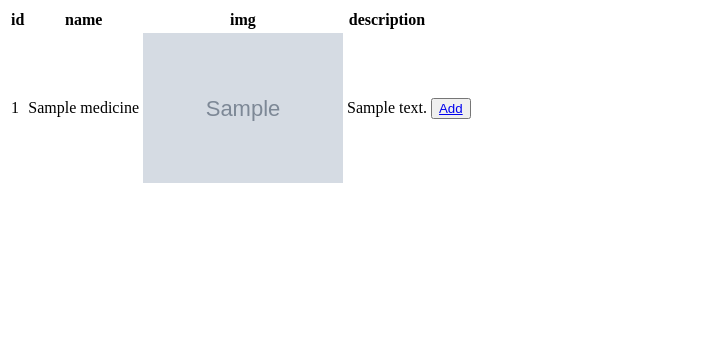
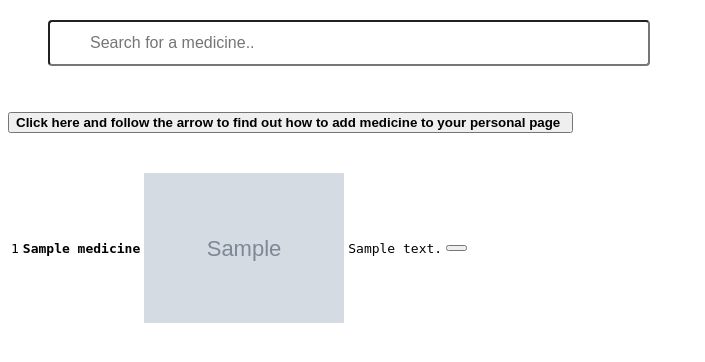
Before and after one commit to IlytaN/medicine_web, a CodeIgniter app: the page made by application/views/medicines/show_medicines.php in a window 1280 px wide. Shown: the top 362 px of the page, without its empty margins (0-705 px from the left). Run offline with CodeIgniter, Linux system fonts and the light colour scheme; tables that the repository leaves empty or names only in its code hold one stand-in row (values such as "Sample post"); the template is opened without the code that fills it: most values are stand-ins (such as "Sample title", 1, 10 or a date in 2020); grey boxes marked "Sample" are stand-in pictures; some libraries are stand-ins or nearby versions.

Commit message:
Update show_medicines.php

```diff
--- a/application/views/medicines/show_medicines.php
+++ b/application/views/medicines/show_medicines.php
@@ -1,20 +1,48 @@
 <!-- show all medicines-->
-<TABLE class="table table-bordered">
+<link rel="stylesheet" type="text/css" href="css/mystyle.css">
+<script src="https://ajax.googleapis.com/ajax/libs/jquery/3.1.1/jquery.min.js"></script>
+<div class="form">
+    <form>
+  <input type="text" name="search" placeholder="Search for a medicine..">
+</form>
+    </div>
+
+<br>
+<!-- JQuery Moving Annimation -->
+<div class="fixed-top jquery"><script>
+$(document).ready(function(){
+    $("button").click(function(){
+        $("div").animate({left: '570px'});
+    });
+});
+</script>
+<button type="button" class="btn btn-outline-info">
+<b>Click here and follow the arrow to find out how to add medicine to your personal page </b> <span class="glyphicon glyphicon-arrow-down"></span></button>
+
+    </div>
+
+<br>
+<br>
+<br>
+
+<div class="fixed-bottom medfont">
+<TABLE class="table table-hover">
   <TR>
-    <TH>id</TH>
-    <TH>name</TH>
-    <th>img</th>
-    <TH>description</TH>
+    <TH></TH>
+    <TH></TH>
+    <th></th>
+    <TH></TH>
     <th></th>
   </TR>
   <?php
   foreach ($medicines as $row) {
     echo '<tr><td>'.$row['id'].'</td>';
-    echo '<td>'.$row['name'].'</td>';
+    echo '<td><b>'.$row['name'].'</b></td>';
     echo '<td><img class="img-thumbnail" style="max-width:200px" src="'.$row['img'].'"></td>';
     echo '<td>'.$row['description'].'</td>';
-    echo '<td><button class="btn btn-success"><a href="'.site_url('medicines/add_medicine').'/'.
-		$row['id'].'">Add</a></button></td></tr>';
+    echo '<td><button class="btn btn-basic"><a href="'.site_url('medicines/add_medicine').'/'.
+		$row['id'].'"><span class="glyphicon glyphicon-plus-sign"></a></button></td></tr>';
   }
   ?>
 </TABLE>
+    </div>
```
